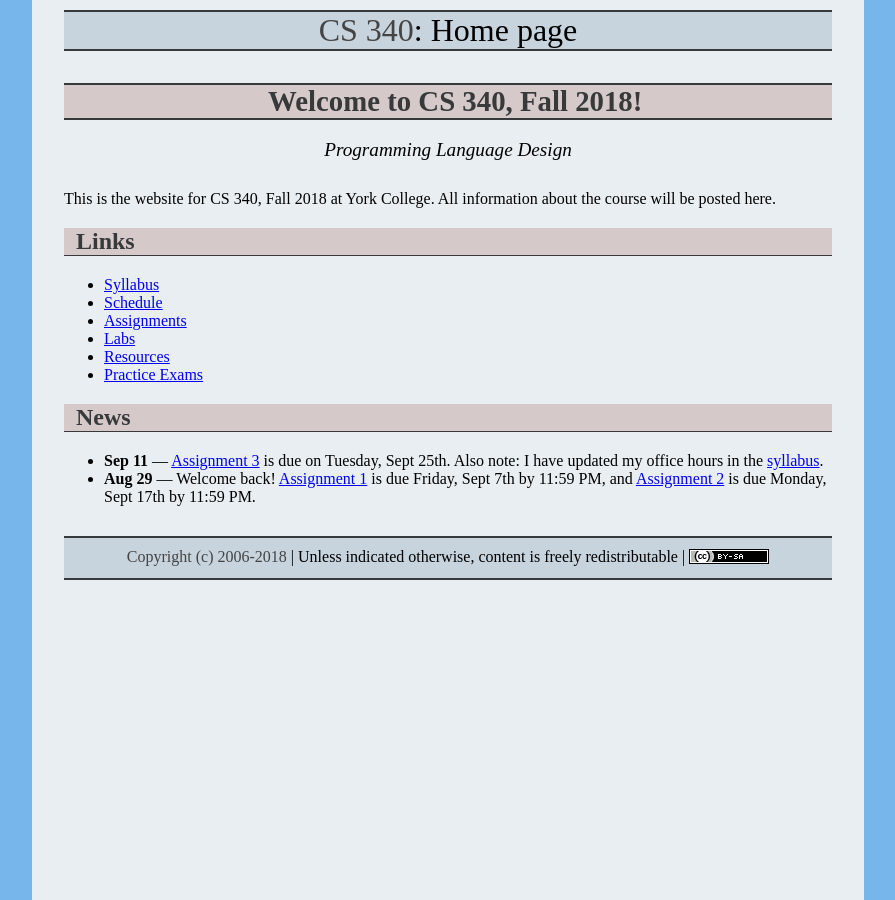
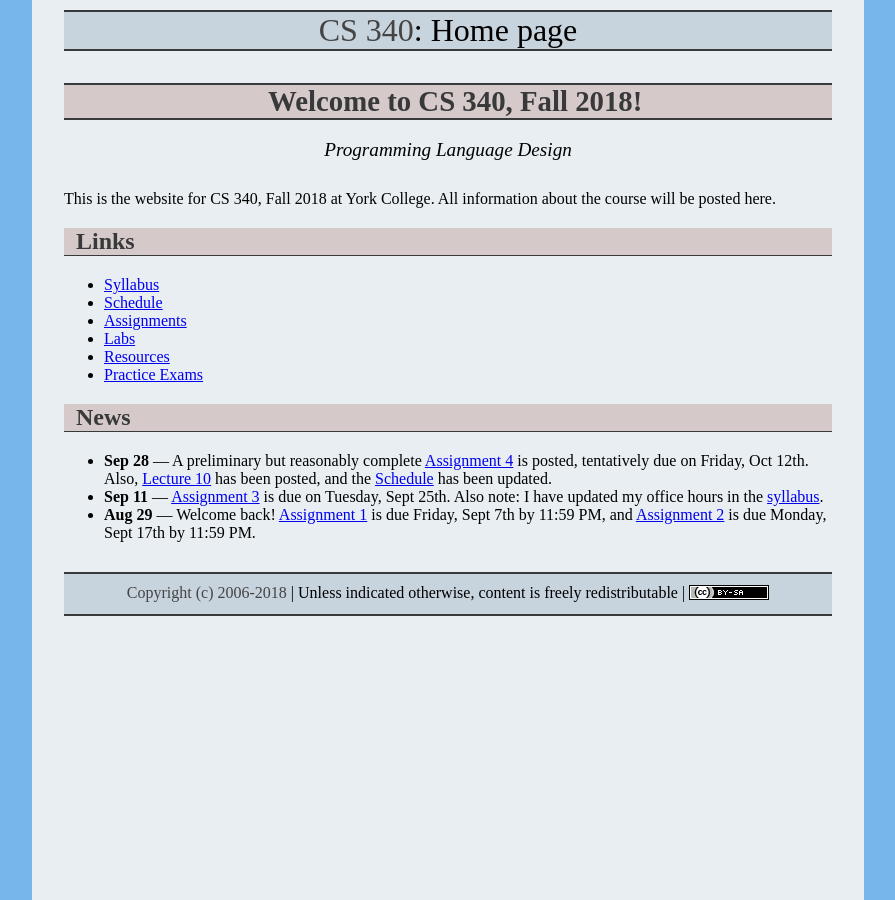
Before and after one commit to ycpcs/cs340-fall2018, a Jekyll site: the page built from index.md, in a window 1280 px wide. Shown: the whole page, without its empty margins (192-1087 px from the left). Built offline with Jekyll 4.4.1, drawn with Linux system fonts in a browser that asks for light colours.

Commit message:
minor tweak, start lecture 11

```diff
--- a/index.md
+++ b/index.md
@@ -20,5 +20,6 @@ This is the website for CS 340, Fall 2018 at York College.  All information abou
 
 ## News
 
+* **Sep 28** &mdash; A preliminary but reasonably complete [Assignment 4](assign/assign04.html) is posted, tentatively due on Friday, Oct 12th.  Also, [Lecture 10](lectures/lecture10.html) has been posted, and the [Schedule](schedule.html) has been updated.
 * **Sep 11** &mdash; [Assignment 3](assign/assign03.html) is due on Tuesday, Sept 25th. Also note: I have updated my office hours in the [syllabus](syllabus.html).
 * **Aug 29** &mdash; Welcome back!  [Assignment 1](assign/assign01.html) is due Friday, Sept 7th by 11:59 PM, and [Assignment 2](assign/assign02.html) is due Monday, Sept 17th by 11:59 PM.
```
Also changed, not shown: lectures/lecture10.md (+2 -0 lines), lectures/lecture11.md (added, +6 -0 lines).
